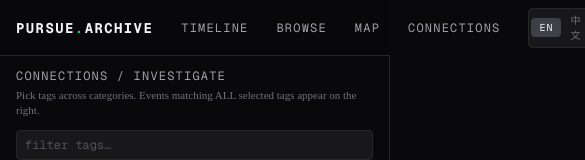
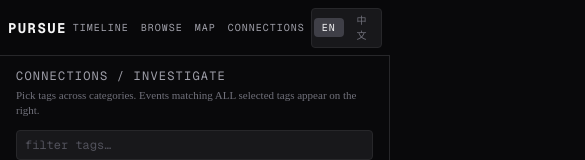
Before and after one commit to Jammer1510/pursue, a Next.js app: page /connections in a window 390 px wide. Shown: the top 160 px of the page, 585 px wide, since content can reach past the window. Built offline with nearby package versions, Linux system fonts and the light colour scheme; no server answers; the database is empty.

Commit message:
fix(mobile): shorten logo and compact nav for 375px viewports

```diff
--- a/src/components/top-nav.tsx
+++ b/src/components/top-nav.tsx
@@ -8,17 +8,20 @@ import { t } from "@/lib/i18n";
 export function TopNav() {
   const { locale } = useLocale();
   return (
-    <header className="sticky top-0 z-50 flex h-14 items-center justify-between gap-4 border-b border-zinc-800 bg-zinc-950/80 px-4 backdrop-blur">
+    <header className="sticky top-0 z-50 flex h-14 items-center justify-between border-b border-zinc-800 bg-zinc-950/80 px-2 backdrop-blur sm:px-4">
       <Link href="/" className="font-mono text-sm font-bold tracking-widest text-zinc-100 hover:text-zinc-300">
-        PURSUE<span className="text-emerald-400">.</span>ARCHIVE
+        <span className="sm:hidden">PURSUE</span>
+        <span className="hidden sm:inline">
+          PURSUE<span className="text-emerald-400">.</span>ARCHIVE
+        </span>
       </Link>
-      <nav className="flex items-center gap-1">
+      <nav className="flex items-center gap-0 sm:gap-1">
         <NavLink href="/" label={t("nav.timeline", locale)} />
         <NavLink href="/browse" label={t("nav.browse", locale)} />
         <NavLink href="/map" label={t("nav.map", locale)} />
         <NavLink href="/connections" label={t("nav.connections", locale)} />
       </nav>
-      <div className="flex items-center gap-3">
+      <div className="flex items-center gap-2 sm:gap-3">
         <LocaleToggle />
         <span className="hidden font-mono text-[10px] uppercase tracking-widest text-zinc-600 sm:inline-block">
           local · v0
@@ -32,7 +35,7 @@ function NavLink({ href, label }: { href: string; label: string }) {
   return (
     <Link
       href={href}
-      className="rounded px-3 py-1.5 font-mono text-xs uppercase tracking-widest text-zinc-400 hover:bg-zinc-900 hover:text-zinc-100"
+      className="rounded px-1.5 py-1.5 font-mono text-[10px] uppercase tracking-widest text-zinc-400 hover:bg-zinc-900 hover:text-zinc-100 sm:px-3 sm:text-xs"
     >
       {label}
     </Link>
```
